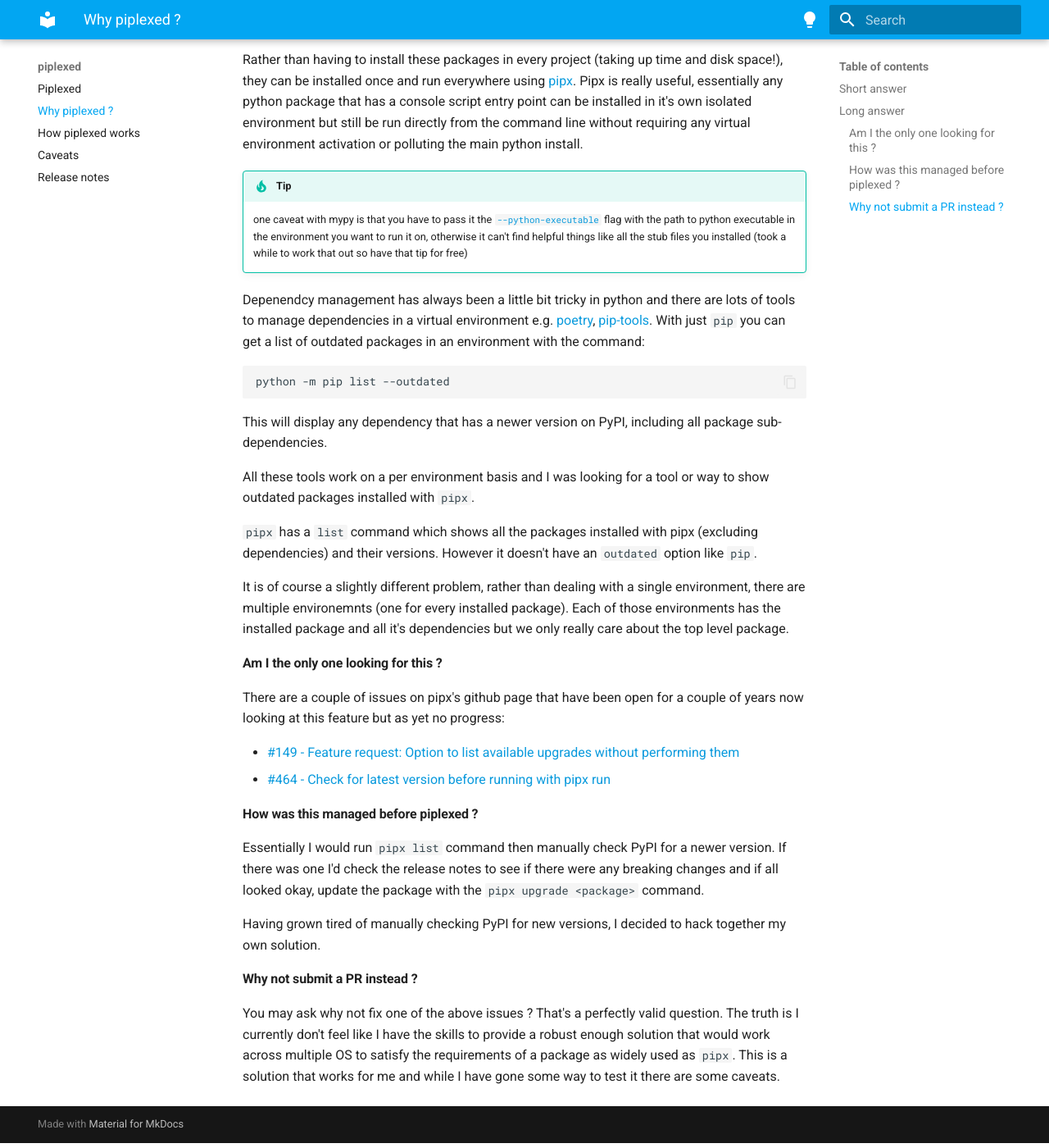
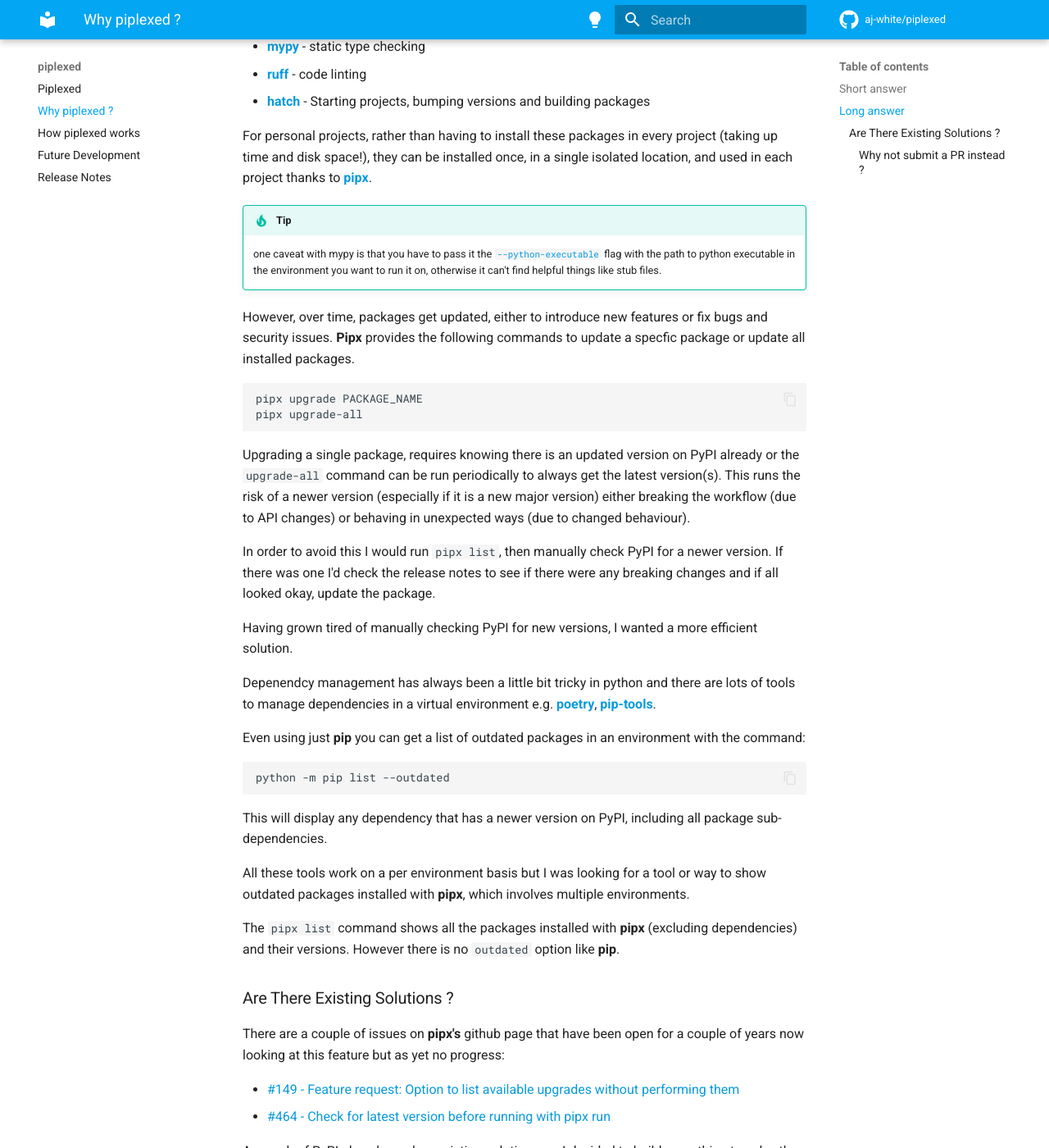
Before and after one commit to aj-white/piplexed, an MkDocs documentation site: the page built from docs/Why-piplexed.md, in a window 1280 px wide and 1400 px high, scrolled down 607 px. Shown: the whole window at 82% size. Built offline with MkDocs 1.6.1 and Material for MkDocs 9.7.7, drawn with Linux system fonts in a browser that asks for light colours; comment, search, counter and statistics services are not loaded; some of the changed text lies outside the part shown.

Commit message:
📝 add docs build to nox and update docs

````diff
--- a/docs/Caveats.md
+++ /dev/null
@@ -1,9 +0,0 @@
-# Caveats
-
-Piplexed is a solution that works for my workflow, but it may not work for everyone.
-
-These are some things to be aware of:
-
-- Only works for packages that are on [PyPI](https://pypi.org), does not work for local packages or git/url etc.
-- Currently no optimisation, so it can be a little slow if you have a lot of pipx installed packages.
-- Has only been tested on windows 10, *as `piplexed` uses that same method of venv discovery as `pipx` it should also work on macOS and linux but there are no guarantees*.
--- /dev/null
+++ b/docs/Future-development.md
@@ -0,0 +1,13 @@
+# Future Development
+
+**Piplexed** is a project that I built for my workflow, but it may not work for everyone.
+
+It is only intended to work for packages that are installed from [PyPI](https://pypi.org), so will not work for local packages or git/url etc.
+
+
+There are several areas I am thinking about improving:
+
+- Adding concurrency to speed up response time.
+- Provide an additional view of output as a table (takes up less screen space).
+- Highlighting when a new version is a major version increase.
+- Somehow getting changelog information (if available) and providing an option to display it.
--- a/docs/How-piplexed-works.md
+++ b/docs/How-piplexed-works.md
@@ -2,27 +2,28 @@
 
 Below is a brief outline of the strategies employed to make piplexed work.
 
-### How does piplexed find pipx local virtual environments ?
+## How does piplexed find pipx local virtual environments ?
 
-`piplexed` uses the same method as `pipx`.
-Pipx contains a whole list of constants that define where pipx bin and venv directories should be in a nice cross-platform way. This has been blatantly stolen and used in piplexed.
+**Piplexed** uses the same paths and/or environment variables that **pipx** uses to determine the environment locations.
 
-### How does piplexed find the version of each pipx installed package ?
 
-When `pipx` installs a package it creates a pipx_metadata.json file in the venv, which contains among other things, the installed package name, version and the python version in the venv.
+## How does piplexed find the version of each pipx installed package ?
 
-`piplexed` finds and parses the pipx_metadata.json file.
+When **pipx** installs a package it creates a pipx_metadata.json file in the venv, which contains among other things, the installed package name, version and the python version in the venv.
 
-### How does piplexed determine what the latest PyPI version is ?
+**Piplexed** finds and parses the pipx_metadata.json file.
 
-It turns out that determined the *latest* PyPI version of a package is a surprisingly hard thing to do consistently and reliably.
-There appears to be 2 APIs for PyPI the json and simple API, with the [simple API](https://warehouse.pypa.io/api-reference/json.html) now being recommended.
+## How does piplexed determine what the latest PyPI version is ?
 
-However version order isn't guaranteed in the simple API and there are items that are included in the JSON API that aren't in the simple API.
+It turns out that determining the *latest* PyPI version of a package is a surprisingly hard thing to do consistently and reliably.
+There are 2 APIs for PyPI the json and simple API, with the [simple API](https://warehouse.pypa.io/api-reference/json.html) now being recommended for getting release information.
 
-That being said there is a nice wrapper package for the simple api [pypi-simple](https://github.com/jwodder/pypi-simple) and version order and be sorted.
+There is a python wrapper package for the simple api [pypi-simple](https://github.com/jwodder/pypi-simple) that returns a project pagre for each package containing it's version history. However there is no guarenteed order to the release versions.
+
+**Piplexed** uses the simple API for PyPI (via the pypi-simple package), which provides an HTML (or JSON) page that lists all versions of package files (sdists and wheels) that have been uploaded.
+Because wheels are often platform specific, there is no guarantee that a suitable wheel distribution is available. **Piplexed** avoids the complications of obtating platform details and python versions and just looks at the *sdist* versions.
+
+**Piplexed** employs the strategy recommended in [PEP 700](https://peps.python.org/pep-0700/) to get the *latest* version, which utilises the [packaging](https://github.com/pypa/packaging) package to parse version numbers.
 
 !!! note
     Most of this info was gleaned from looking at and researching [Bernát Gábor's](https://github.com/gaborbernat) package [pypi-changes](https://github.com/gaborbernat/pypi_changes), which also has heavily influenced this project.
-
-`piplexed` uses the simple API for PyPI (via the pypi-simple package), which provides an HTML page that lists all versions of package files (sdists and wheels) that have been uploaded, starting with the oldest. `piplexed` looks at all the sdists in this list (on the assumption that not all packages have wheels or there may not be the necessary platform specific wheels available), and orders them by version, using the very helpful [packaging](https://github.com/pypa/packaging) package.
--- a/docs/Why-piplexed.md
+++ b/docs/Why-piplexed.md
@@ -1,54 +1,62 @@
 # Why piplexed ?
 
 ## Short answer
-The name `piplexed` is a play on words, it contains the letters for pipx and I was also mildly perplexed trying to find a simpler way to identify outdated pipx installed packages, only to discover it didn't exist. Put the two together and well.... you get the idea (naming things is hard after all!)
+The name **piplexed** is a play on words, it contains the letters for pipx and I was also mildly perplexed trying to find a simpler way to identify outdated pipx installed packages, only to discover it didn't exist. Put the two together and well.... you get the idea (naming things is hard after all!)
 
 ## Long answer
 
-I use a fairly consistent set of python packages when building libraries and applications.
+**Pipx** is a really useful tool, essentially any python package that has a console script entry point can be installed in its own isolated environment, but still be run directly from the command line without requiring any virtual environment activation or polluting the main python install.
 
-- [virtualenv](https://github.com/pypa/virtualenv) - I prefer this to the standard library [venv](https://docs.python.org/3/library/venv.html) module as it is faster at environoment creation, installs [wheel](https://github.com/pypa/wheel) by default and gives you an up to date version of [pip](https://github.com/pypa/pip).
-- [black](https://github.com/psf/black) - Consistent code formatting
-- [mypy](https://github.com/python/mypy) - static type checking
-- [flake8](https://github.com/PyCQA/flake8) or [ruff](https://github.com/charliermarsh/ruff) - code linting
-- [hatch](https://github.com/pypa/hatch) - Starting projects, bumping versions and building packages
+When building libraries and applications I use a fairly consistent set of tools.
 
-Rather than having to install these packages in every project (taking up time and disk space!), they can be installed once and run everywhere using [pipx](https://github.com/pypa/pipx). Pipx is really useful, essentially any python package that has a console script entry point can be installed in it's own isolated environment but still be run directly from the command line without requiring any virtual environment activation or polluting the main python install.
+- [**virtualenv**](https://github.com/pypa/virtualenv) - I prefer this to the standard library [venv](https://docs.python.org/3/library/venv.html) module as it is faster at environoment creation, installs [wheel](https://github.com/pypa/wheel) by default and gives you an up to date version of [pip](https://github.com/pypa/pip).
+- [**black**](https://github.com/psf/black) - consistent code formatting
+- [**mypy**](https://github.com/python/mypy) - static type checking
+- [**ruff**](https://github.com/charliermarsh/ruff) - code linting
+- [**hatch**](https://github.com/pypa/hatch) - Starting projects, bumping versions and building packages
 
+For personal projects, rather than having to install these packages in every project (taking up time and disk space!), they can be installed once, in a single isolated location, and used in each project thanks to [**pipx**](https://github.com/pypa/pipx).
 
 !!! tip
-    one caveat with mypy is that you have to pass it the [`--python-executable`](https://mypy.readthedocs.io/en/stable/command_line.html?highlight=python-executable#cmdoption-mypy-python-executable) flag with the path to python executable in the environment you want to run it on, otherwise it can't find helpful things like all the stub files you installed (took a while to work that out so have that tip for free)
+    one caveat with mypy is that you have to pass it the [`--python-executable`](https://mypy.readthedocs.io/en/stable/command_line.html?highlight=python-executable#cmdoption-mypy-python-executable) flag with the path to python executable in the environment you want to run it on, otherwise it can't find helpful things like stub files.
 
-Depenendcy management has always been a little bit tricky in python and there are lots of tools to manage dependencies in a virtual environment e.g. [poetry](https://github.com/python-poetry/poetry), [pip-tools](https://github.com/jazzband/pip-tools).
-With just `pip` you can get a list of outdated packages in an environment with the command:
+However, over time, packages get updated, either to introduce new features or fix bugs and security issues. **Pipx** provides the following commands to update a specfic package or update all installed packages.
+
+```console
+pipx upgrade PACKAGE_NAME
+pipx upgrade-all
+```
+
+Upgrading a single package, requires knowing there is an updated version on PyPI already or the `upgrade-all` command can be run periodically to always get the latest version(s). This runs the risk of a newer version (especially if it is a new major version) either breaking the workflow (due to API changes) or behaving in unexpected ways (due to changed behaviour).
+
+In order to avoid this I would run `pipx list`, then manually check PyPI for a newer version. If there was one I'd check the release notes to see if there were any breaking changes and if all looked okay, update the package.
+
+Having grown tired of manually checking PyPI for new versions, I wanted a more efficient solution.
+
+Depenendcy management has always been a little bit tricky in python and there are lots of tools to manage dependencies in a virtual environment e.g. [**poetry**](https://github.com/python-poetry/poetry), [**pip-tools**](https://github.com/jazzband/pip-tools).
+
+Even using just **pip** you can get a list of outdated packages in an environment with the command:
 ```console
 python -m pip list --outdated
 ```
 This will display any dependency that has a newer version on PyPI, including all package sub-dependencies.
 
-All these tools work on a per environment basis and I was looking for a tool or way to show outdated packages installed with `pipx`.
+All these tools work on a per environment basis but I was looking for a tool or way to show outdated packages installed with **pipx**, which involves multiple environments.
 
-`pipx` has a `list` command which shows all the packages installed with pipx (excluding dependencies) and their versions. However it doesn't have an `outdated` option like `pip`.
+The `pipx list` command shows all the packages installed with **pipx** (excluding dependencies) and their versions. However there is no `outdated` option like **pip**.
 
-It is of course a slightly different problem, rather than dealing with a single environment, there are multiple environemnts (one for every installed package). Each of those environments has the installed package and all it's dependencies but we only really care about the top level package.
+### Are There Existing Solutions ?
 
-#### Am I the only one looking for this ?
-
-There are a couple of issues on pipx's github page that have been open for a couple of years now looking at this feature but as yet no progress:
+There are a couple of issues on **pipx's** github page that have been open for a couple of years now looking at this feature but as yet no progress:
 
 - [#149 - Feature request: Option to list available upgrades without performing them](https://github.com/pypa/pipx/issues/149)
 - [#464 - Check for latest version before running with pipx run](https://github.com/pypa/pipx/issues/464)
 
-
-#### How was this managed before piplexed ?
-
-Essentially I would run `pipx list` command then manually check PyPI for a newer version. If there was one I'd check the release notes to see if there were any breaking changes and if all looked okay, update the package with the `pipx upgrade <package>` command.
-
-Having grown tired of manually checking PyPI for new versions, I decided to hack together my own solution.
-
+A search of PyPI also showed no existing solutions, so I decided to build something to solve the problem.
 
 #### Why not submit a PR instead ?
 
 You may ask why not fix one of the above issues ?
-That's a perfectly valid question. The truth is I currently don't feel like I have the skills to provide a robust enough solution that would work across multiple OS to satisfy the requirements of a package as widely used as `pipx`.
-This is a solution that works for me and while I have gone some way to test it there are some caveats.
+
+That's a perfectly valid question. The truth is I currently don't feel like I have the skills to provide a robust enough solution that would work across multiple OS to satisfy the requirements of a package as widely used as **pipx**.
+This project is an opportunity for me to develop (hack together) a solution that works for me, it is not intended to be a universal solution for all.
--- a/mkdocs.yml
+++ b/mkdocs.yml
@@ -20,13 +20,17 @@
       name: Switch to dark mode
   features:
       - content.code.copy
+  icon:
+    repo: fontawesome/brands/github
+repo_name: aj-white/piplexed
+repo_url: https://github.com/aj-white/piplexed
 markdown_extensions:
   - admonition
 nav:
   - Piplexed: index.md
   - Why-piplexed.md
   - How-piplexed-works.md
-  - Caveats.md
+  - Future-development.md
   - Release-notes.md
 
 extra_css:
````
Also changed, not shown: docs/Release-notes.md (+8 -0 lines), docs/index.md (+17 -10 lines), noxfile.py (+7 -0 lines), docs/img/piplexed-list-outdated-pre.PNG, docs/img/piplexed-list-outdated.PNG, docs/img/piplexed-list.PNG.
